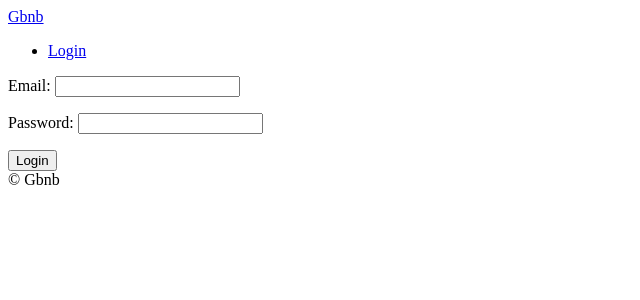
After one commit to gotaek/airbnb-clone, a Django app: page /users/login in a window 1280 px wide. The commit adds this page. Shown: the top 300 px of the page, without its empty margins (0-640 px from the left). Run offline with Django 3.2, Linux system fonts and the light colour scheme.

Commit message:
airbnb clone 1220

```diff
--- a/config/urls.py
+++ b/config/urls.py
@@ -7,6 +7,7 @@ from django.conf.urls.static import static  # static 파일을 제공하는 것
 urlpatterns = [
     path("", include("core.urls", namespace="core")),
     path("rooms/", include("rooms.urls", namespace="rooms")),
+    path("users/", include("users.urls", namespace="users")),
     path("admin/", admin.site.urls),
 ]
 # 만약 개발중이라면 폴더 안의 파일들을 제공
--- a/templates/partials/nav.html
+++ b/templates/partials/nav.html
@@ -1,5 +1,5 @@
 
   <a href="{%url "core:home" %">Gbnb</a>
   <ul>
-    <li><a href="#">Login</a></li>
+    <li><a href="{% url "users:login" %}">Login</a></li>
   </ul>
--- /dev/null
+++ b/templates/users/login.html
@@ -0,0 +1,16 @@
+{% extends "base.html" %}
+
+{% block page_title %}
+    login
+{% endblock page_title %}
+
+{% block search-bar %}
+{% endblock search-bar %}
+
+{% block content %}
+    <form method="POST" action="{% url "users:login" %}">
+        {{form.as_p}}
+        <button>Login</button>
+    </form>
+
+{% endblock content %}
--- /dev/null
+++ b/users/forms.py
@@ -0,0 +1,7 @@
+from django import forms
+
+
+class LoginForm(forms.Form):
+
+    email = forms.EmailField()
+    password = forms.CharField(widget=forms.PasswordInput)
--- a/users/urls.py
+++ b/users/urls.py
@@ -0,0 +1,6 @@
+from django.urls import path
+from . import views
+
+app_name = "users"
+
+urlpatterns = [path("login", views.LoginView.as_view(), name="login")]
--- a/users/views.py
+++ b/users/views.py
@@ -1,4 +1,14 @@
+from django.views import View
 from django.shortcuts import render
+from . import forms
 
-# Create your views here.
 # 사용자들이 보게 될 곳
+
+
+class LoginView(View):
+    def get(self, request):
+        form = forms.LoginForm()
+        return render(request, "users/login.html", {"form": form})
+
+    def post(self, request):
+        form = forms.LoginForm(request.POST)
```
Also changed, not shown: rooms/views.py (+13 -2 lines), 1 other file.
